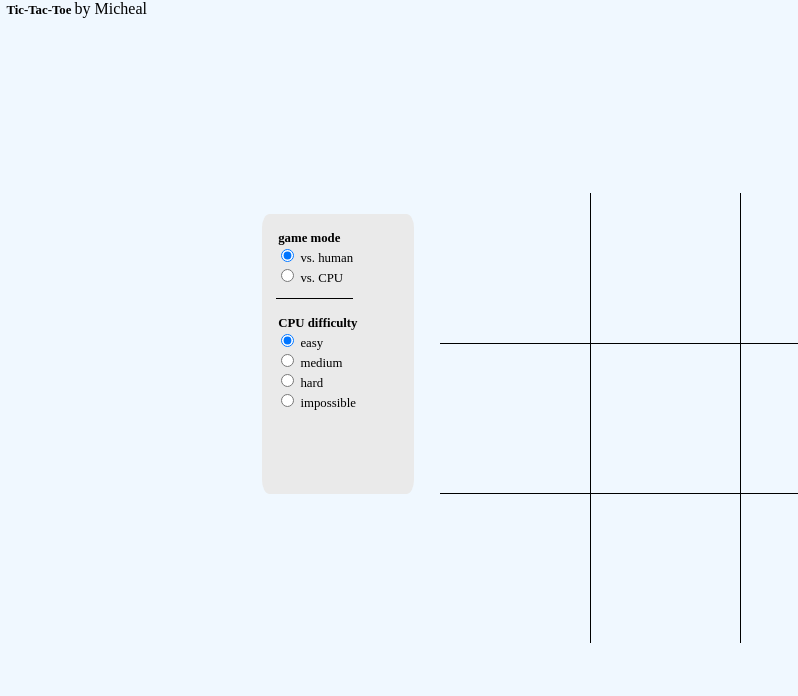
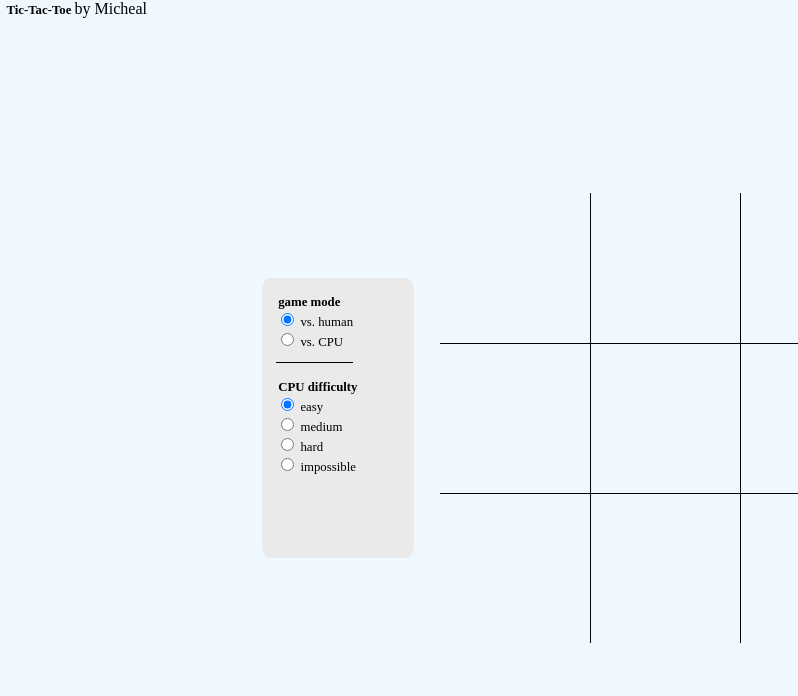
Before and after one commit to mlowell94/odin-ttt, a plain HTML site: page index.html in a window 1280 px wide. Shown: the whole page, without its empty margins (0-798 px from the left). Drawn offline with Linux system fonts and the light colour scheme; a web font is replaced by a local one.

Commit message:
Update style.css

```diff
--- a/style.css
+++ b/style.css
@@ -74,7 +74,6 @@ h1 {
 }
 
 .options {
-  bottom: 8%;
   position: relative;
   left: -2%;
   background-color: #EAEAEA;
```
